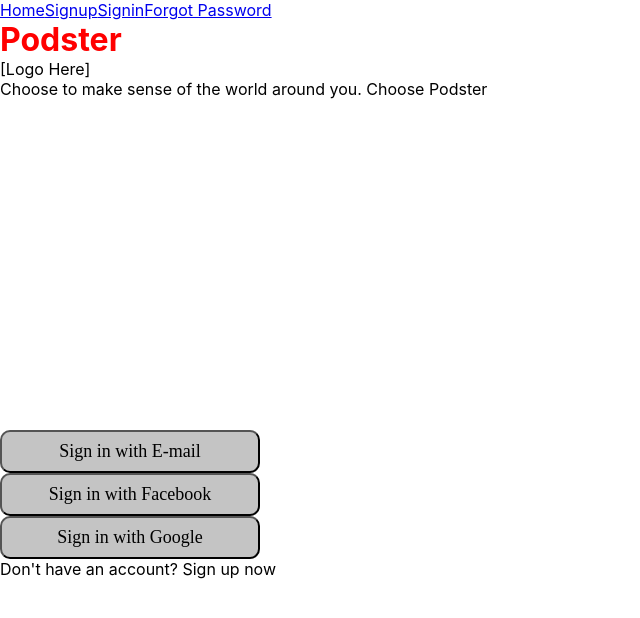
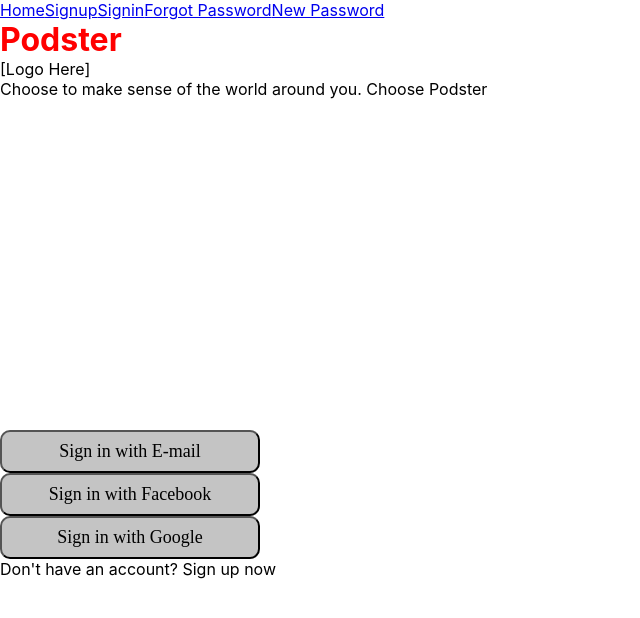
Before and after one commit to samisnotinsane/podster, a React (Create React App) app in the folder podster-react-web/: page / in a window 1280 px wide. Shown: the top 618 px of the page, without its empty margins (0-640 px from the left). Built offline with nearby package versions, Linux system fonts and the light colour scheme.

Commit message:
Adding new password JSX

```diff
--- a/podster-react-web/src/App.js
+++ b/podster-react-web/src/App.js
@@ -9,6 +9,7 @@ import Welcome from './components/Welcome';
 import Signup from './components/Signup';
 import Signin from './components/Signin';
 import ForgotPassword from './components/ForgotPassword';
+import NewPassword from './components/NewPassword';
 
 import './App.css';
 
@@ -20,12 +21,14 @@ function App() {
         <NavLink to="/signup">Signup</NavLink>
         <NavLink to="/signin">Signin</NavLink>
         <NavLink to="/forgot-password">Forgot Password</NavLink>
+        <NavLink to="/new-password">New Password</NavLink>
       </div>
       <div className="content-container">
         <Route exact path="/" component={Welcome} />
         <Route path="/signup" component={Signup} />
         <Route path="/signin" component={Signin} />
         <Route path="/forgot-password" component={ForgotPassword} />
+        <Route path="/new-password" component={NewPassword} />
       </div>
     </HashRouter>
   );
--- /dev/null
+++ b/podster-react-web/src/components/NewPassword.js
@@ -0,0 +1,22 @@
+import React from 'react';
+
+function NewPassword() {
+    return (
+        <div className="new-password-container">
+            <span>Reset your password</span>
+                <br />
+            <span>Enter your new password down below:</span>
+            <form>
+                <label htmlFor="newPassword">New Password</label>
+                <input type="password" id="newPassword" />
+                <br />
+                <label htmlFor="confirmNewPassword">Confirm new password</label>
+                <input type="password" id="confirmNewPassword" />
+                <button className="button-primary">Change Password</button>
+            </form>
+            <span>Tip: Strong passwords use upper and lowercase characters, numbers and symbols.</span>
+        </div>
+    );
+}
+
+export default NewPassword;
--- a/podster-react-web/src/components/Signup.js
+++ b/podster-react-web/src/components/Signup.js
@@ -3,8 +3,6 @@ import React from 'react';
 function Signup() {
     return (
         <div className="signup-container">
-            <span>Step: 1/2</span>
-            <br />
             <form>
                 <label htmlFor="fname">First name:</label>
                 <input type="text" id="fname" />
@@ -14,7 +12,20 @@ function Signup() {
                 <br />
                 <input type="checkbox" name="male" value="Male" />Male
                 <input type="checkbox" name="female" value="Female" />Female
-                <button className="button-primary">Next</button>
+                <br />
+                <label htmlFor="username">Username:</label>
+                <input type="text" id="username" />
+                <br />
+                <label html="email">Email:</label>
+                <input type="text" id="email" />
+                <br />
+                <label html="password">Password:</label>
+                <input type="password" id="password" />
+                <br />
+                <label htmlFor="repeatPassword">Repeat password:</label>
+                <input type="password" id="password" />
+                <br />
+                <button className="button-primary">Let's go!</button>
             </form>
         </div>
     );
```
